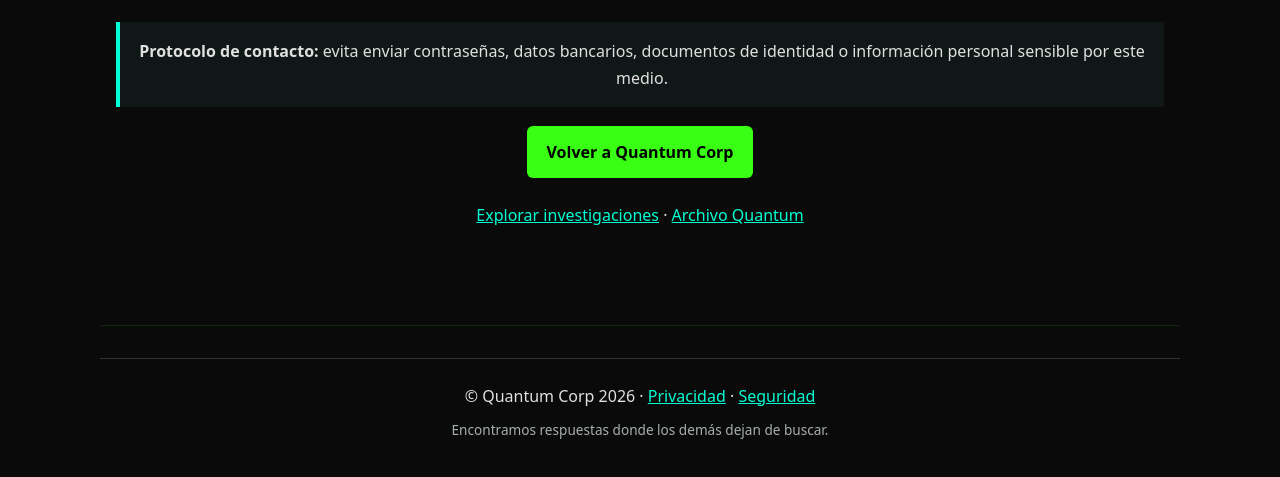
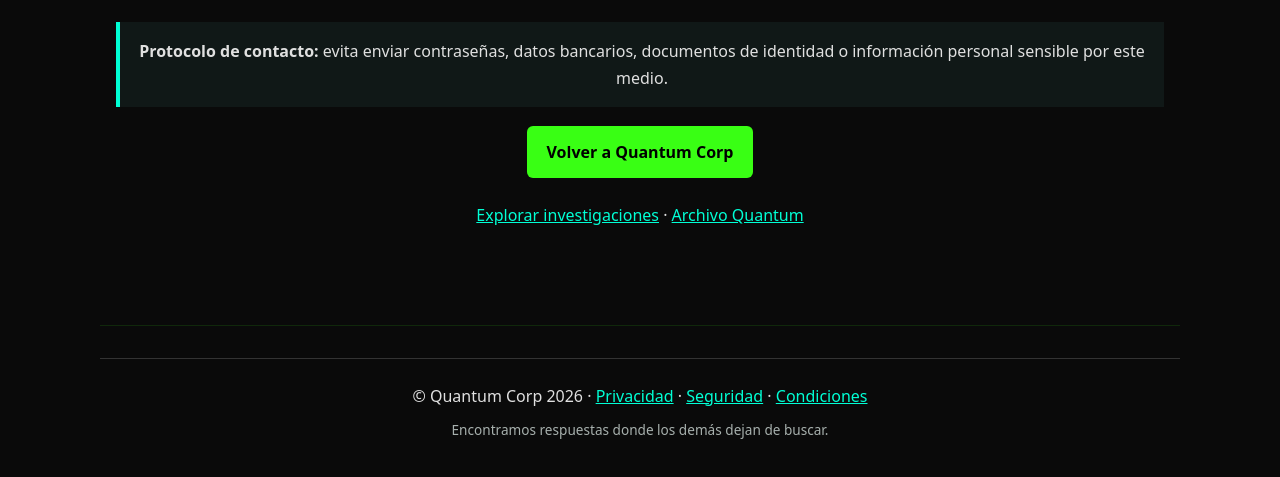
Before and after one commit to J-L-710107/quantumcorp-site, a plain HTML site: page gracias.html in a window 1280 px wide. Shown: the part 822-1299 px from the top of the page. Drawn offline with Linux system fonts and the light colour scheme.

Commit message:
Añade condiciones comerciales a confirmación de contacto

```diff
--- a/gracias.html
+++ b/gracias.html
@@ -29,7 +29,7 @@
 </section>
 </main>
 <footer class="footer">
-  <p>© Quantum Corp 2026 · <a href="privacy.html">Privacidad</a> · <a href="seguridad.html">Seguridad</a></p>
+  <p>© Quantum Corp 2026 · <a href="privacy.html">Privacidad</a> · <a href="seguridad.html">Seguridad</a> · <a href="condiciones.html">Condiciones</a></p>
   <p class="small-note">Encontramos respuestas donde los demás dejan de buscar.</p>
 </footer>
 </div>
```
